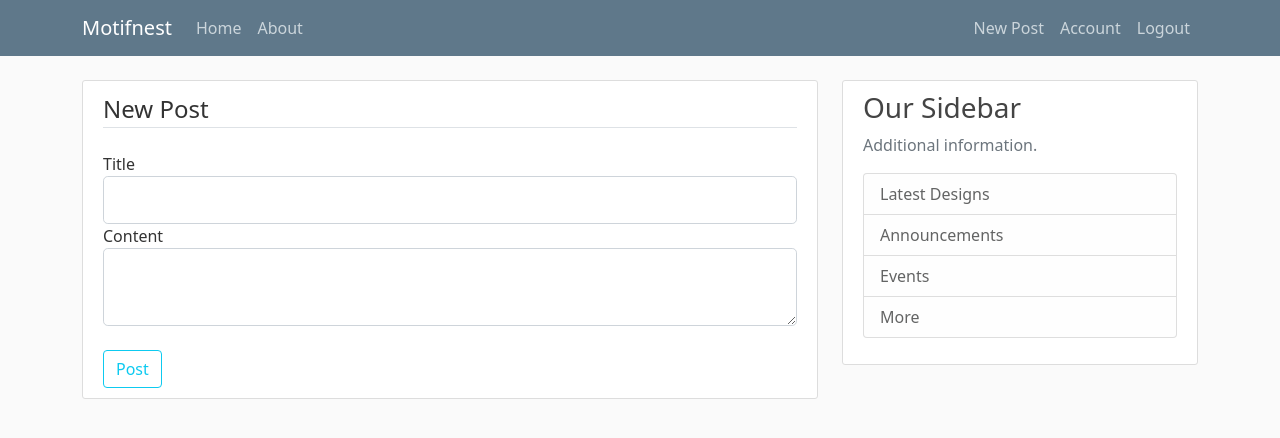
After one commit to trevorndegwa/motifnest, a Flask app: page /post/new in a window 1280 px wide. The commit adds this page. Shown: the top 438 px of the page. Run offline with Flask 3, Linux system fonts and the light colour scheme; a user stored in the database is signed in; some libraries are stand-ins or nearby versions.

Commit message:
create, update, and delete posts

```diff
--- a/motifnest/forms.py
+++ b/motifnest/forms.py
@@ -1,7 +1,7 @@
 from flask_wtf import FlaskForm
 from flask_wtf.file import FileField, FileAllowed
 from flask_login import current_user
-from wtforms import StringField, PasswordField, SubmitField, BooleanField
+from wtforms import StringField, PasswordField, SubmitField, BooleanField, TextAreaField
 from wtforms.validators import DataRequired, Length, Email, EqualTo, ValidationError
 from motifnest.models import User
 
@@ -46,3 +46,9 @@ class UpdateAccountForm(FlaskForm):
                         user = User.query.filter_by(email=email.data).first()
                         if user:
                                 raise ValidationError('That email is taken. Please choose a different one')
+
+
+class PostForm(FlaskForm):
+        title = StringField('Title', validators=[DataRequired()])
+        content = TextAreaField('Content', validators=[DataRequired()])
+        submit = SubmitField('Post')
--- a/motifnest/routes.py
+++ b/motifnest/routes.py
@@ -1,32 +1,17 @@
 import os
 import secrets
 from PIL import Image
-from flask import render_template, url_for, flash, redirect, request
+from flask import render_template, url_for, flash, redirect, request, abort
 from motifnest import app, db, bcrypt
-from motifnest.forms import RegistrationForm, LoginForm, UpdateAccountForm
+from motifnest.forms import RegistrationForm, LoginForm, UpdateAccountForm, PostForm
 from motifnest.models import User, Post
 from flask_login import login_user, current_user, logout_user, login_required
-
-
-posts = [
-    {
-        'author': 'Trevor Ndegwa',
-        'title': 'Post 1',
-        'content': 'First post content',
-        'date_posted': 'September 4th, 2024'
-    },
-    {
-        'author': 'Corey Schafer',
-        'title': 'Post 2',
-        'content': 'Second post content',
-        'date_posted': 'April 20th, 2024'
-    }
-]
 
 
 @app.route("/")
 @app.route("/home")
 def home():
+        posts = Post.query.all()
         return render_template('home.html', posts=posts)
 
 
@@ -103,3 +88,52 @@ def account():
                 form.email.data = current_user.email
         image_file = url_for('static', filename='profile_pics/' + current_user.image_file)
         return render_template('account.html', title='Account', image_file=image_file, form=form)
+
+
+@app.route("/post/new", methods=['GET', 'POST'])
+@login_required
+def new_post():
+        form = PostForm()
+        if form.validate_on_submit():
+                post = Post(title=form.title.data, content=form.content.data, author=current_user)
+                db.session.add(post)
+                db.session.commit()
+                flash(f'Your post has been created!', 'success')
+                return redirect(url_for('home'))
+        return render_template('create_post.html', title='New Post', form=form, legend='New Post')
+
+
+@app.route("/post/<int:post_id>")
+def post(post_id):
+	post = Post.query.get_or_404(post_id)
+	return render_template('post.html', title=post.title, post=post)
+
+@app.route("/post/<int:post_id>/update", methods=['GET', 'POST'])
+@login_required
+def update_post(post_id):
+	post = Post.query.get_or_404(post_id)
+	if post.author != current_user:
+		abort(403)
+	form = PostForm()
+	if form.validate_on_submit():
+		post.title = form.title.data
+		post.content = form.content.data
+		db.session.commit()
+		flash(f'Your post has been updated!', 'success')
+		return redirect(url_for('post', post_id=post.id))
+	elif request.method == 'GET':
+		form.title.data = post.title
+		form.content.data = post.content
+	return render_template('create_post.html', title='Update Post', form=form, legend='Update Post')
+
+
+@app.route("/post/<int:post_id>/delete", methods=['POST'])
+@login_required
+def delete_post(post_id):
+	post = Post.query.get_or_404(post_id)
+	if post.author != current_user:
+		abort(403)
+	db.session.delete(post)
+	db.session.commit()
+	flash(f'Your post has been deleted!', 'success')
+	return redirect(url_for('home'))
--- a/motifnest/static/main.css
+++ b/motifnest/static/main.css
@@ -34,6 +34,7 @@ h1, h2, h3, h4, h5, h6 {
 
 .article-title {
   color: #444444;
+  test-decoration: none !important;
 }
 
 a.article-title:hover {
--- /dev/null
+++ b/motifnest/templates/create_post.html
@@ -0,0 +1,40 @@
+{% extends "layout.html" %}
+{% block content %}
+<div class="content-section">
+	<form method="POST" action="">
+		{{ form.hidden_tag() }}
+		<fieldset class="form-group">
+			<legend class="border-bottom mb-4">{{ legend }}</legend>
+			<div class="form-group">
+				{{ form.title.label(class="form-control-label") }}
+				{% if form.title.errors %}
+				{{ form.title(class="form-control form-control-lg is-invalid") }}
+				<div class="invalid-feedback">
+					{% for error in form.title.errors %}
+						<span>{{ error }}</span>
+					{% endfor %}
+				</div>
+				{% else %}
+					{{ form.title(class="form-control form-control-lg") }}
+				{% endif %}
+			</div>
+			<div class="form-group">
+				{{ form.content.label(class="form-control-label") }}
+				{% if form.content.errors %}
+				{{ form.content(class="form-control form-control-lg is-invalid") }}
+				<div class="invalid-feedback">
+					{% for error in form.content.errors %}
+						<span>{{ error }}</span>
+					{% endfor %}
+				</div>
+				{% else %}
+					{{ form.content(class="form-control form-control-lg") }}
+				{% endif %}
+			</div>
+		</fieldset>
+		<div class="form-group mt-4">
+			{{ form.submit(class="btn btn-outline-info") }}
+		</div>
+	</form>
+</div>
+{% endblock content %}
--- a/motifnest/templates/layout.html
+++ b/motifnest/templates/layout.html
@@ -32,6 +32,7 @@
                 <!-- Navbar Right Side -->
                 <div class="navbar-nav ms-auto">
                   {% if current_user.is_authenticated %}
+			<a class="nav-item nav-link" href="{{ url_for('new_post') }}">New Post</a>
 			<a class="nav-item nav-link" href="{{ url_for('account') }}">Account</a>
                         <a class="nav-item nav-link" href="{{ url_for('logout') }}">Logout</a>
                   {% else %}
```
Also changed, not shown: motifnest/templates/home.html (+8 -5 lines), motifnest/templates/home1.html (added, +16 -0 lines), motifnest/templates/post.html (added, +41 -0 lines), instance/site.db, 4 other files.
